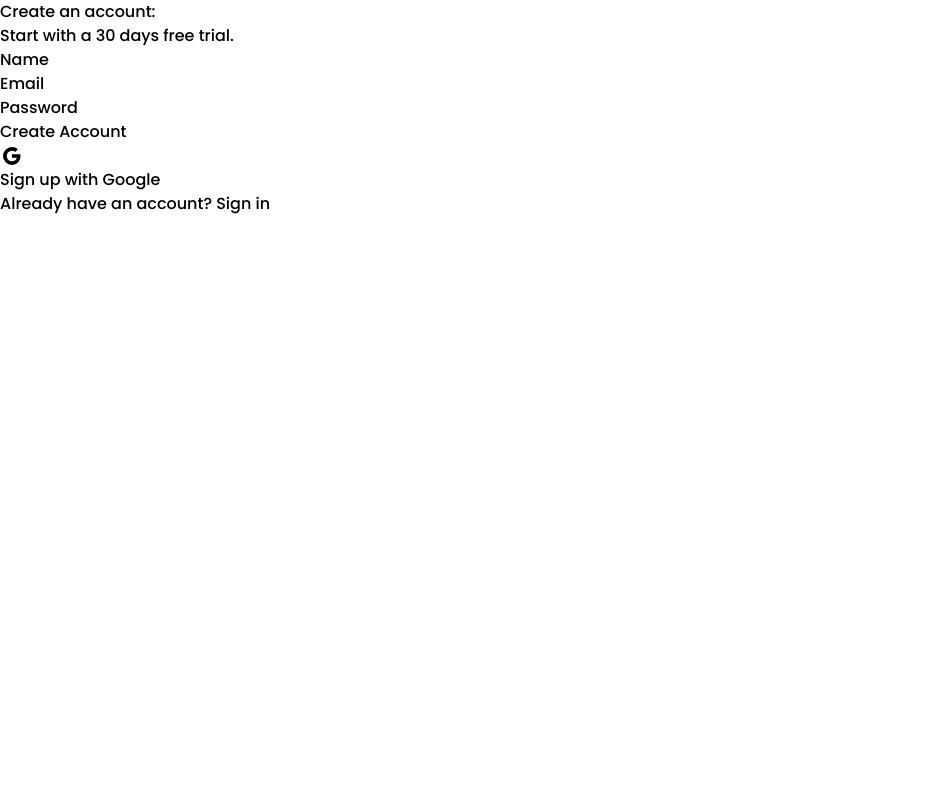
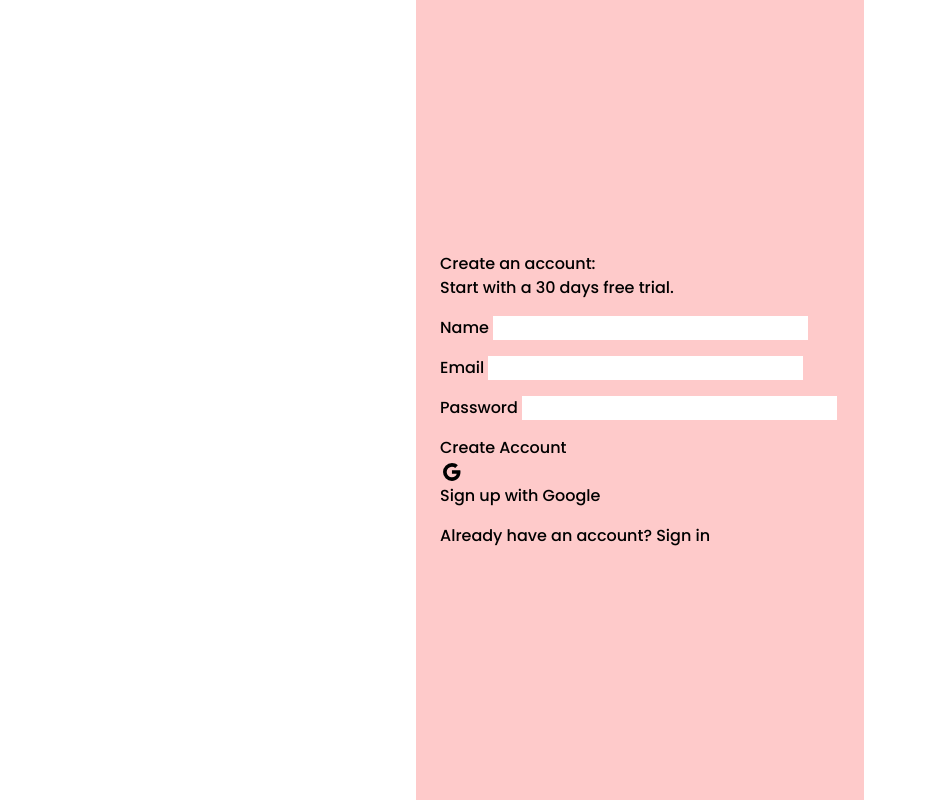
Before and after one commit to light-roast/form-tailwind, a website: page index.html in a window 1280 px wide. Shown: the whole page, without its empty margins (0-927 px from the left). Drawn offline with Linux system fonts and the light colour scheme.

Commit message:
Initial styles to form

```diff
--- a/index.html
+++ b/index.html
@@ -9,16 +9,17 @@
     <link rel="preconnect" href="https://fonts.gstatic.com" crossorigin>
     <link href="https://fonts.googleapis.com/css2?family=Poppins:wght@300;500;700&display=swap" rel="stylesheet">
 </head>
-<body class="font-poppins">
-    <main class="">
-        <div>
+<body class="font-poppins h-screen">
+    <main class="h-full grid max-w-xl mx-auto">
+        <div class="p-10 bg-server-image bg-cover bg-center hidden">
 
         </div>
         <section>
-            <form>
+            <form class="w-[90%] h-full max-w-md bg-red-200 py-16 px-6 mx-auto flex flex-col gap-4 justify-center">
                 <article>
                     <h2>Create an account:</h2>
-                    <p2>Start with a 30 days free trial.</p2>
+                    <p>Start with a 30 days free trial.</p>
+                </article>
                     <div>
                         <label for="name">Name</label>
                         <input type="text" name="name" id="name">
```
Also changed, not shown: src/css/style.css.
